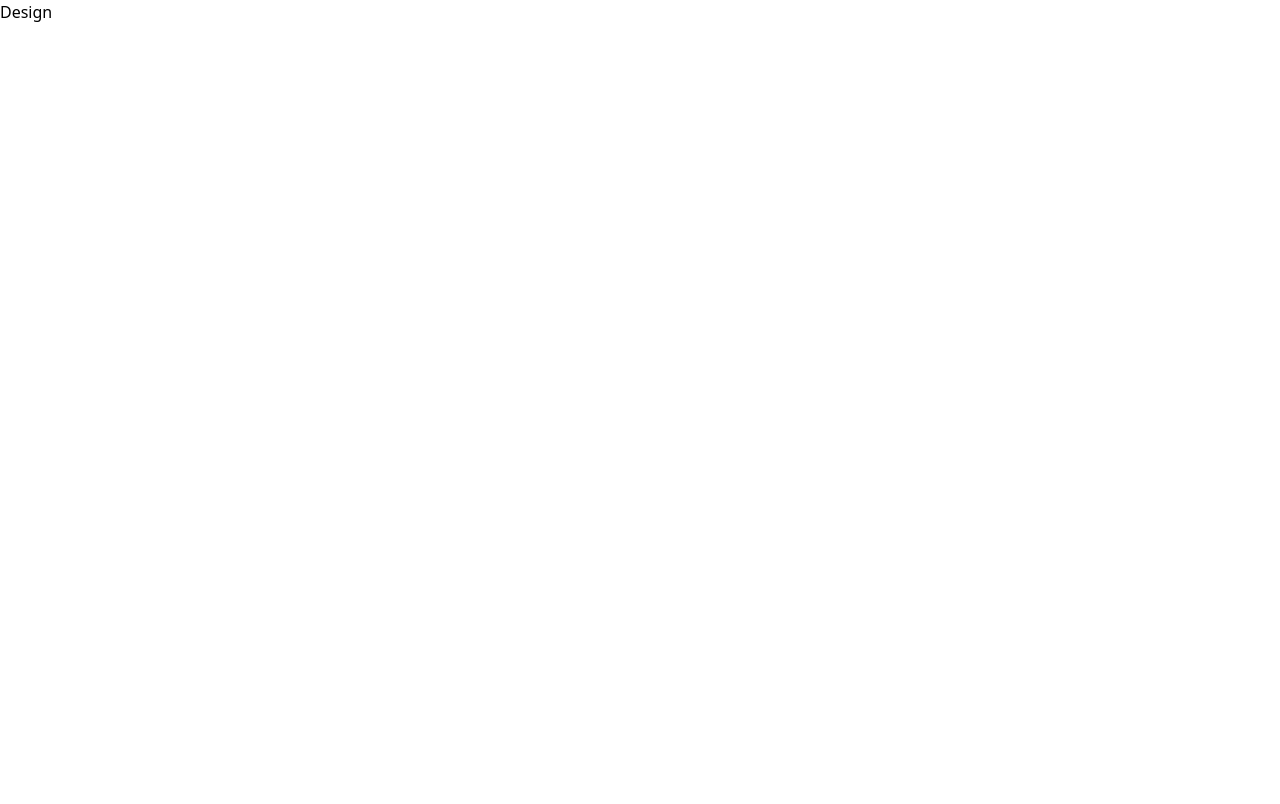
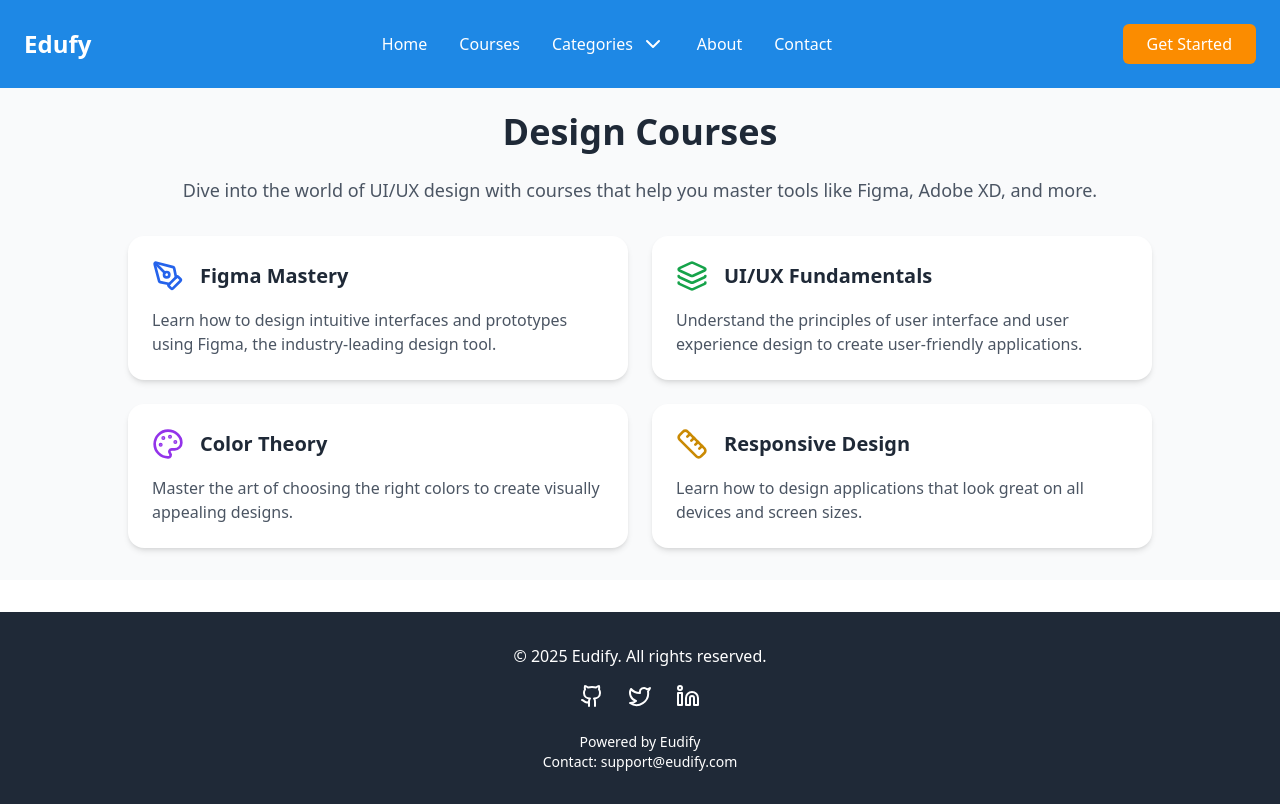
Before and after one commit to Dinesh10731j/Edufy, a Next.js app: page /design in a window 1280 px wide. Built offline with nearby package versions, Linux system fonts and the light colour scheme.

Commit message:
enhance Design page with course listings and layout improvements

```diff
--- a/src/app/(categories)/design/page.tsx
+++ b/src/app/(categories)/design/page.tsx
@@ -1,9 +1,66 @@
-import React from 'react'
+"use client"
+import React from 'react';
+import { PenTool, Layers, Palette, Ruler } from 'lucide-react';
+import Header from '@/components/Header';
+import Footer from '@/components/footer';
 
 const Design = () => {
   return (
-    <div>Design</div>
-  )
-}
+    <div className="flex flex-col min-h-screen">
+      <Header />
+      <main className="flex-1 px-4 py-8 md:px-12 bg-gray-50 pt-28">
+        <div className="max-w-5xl mx-auto">
+          <h1 className="text-4xl font-bold text-center text-gray-800 mb-6">Design Courses</h1>
+          <p className="text-lg text-gray-600 text-center mb-8">
+            Dive into the world of UI/UX design with courses that help you master tools like Figma, Adobe XD, and more.
+          </p>
 
-export default Design
+          <div className="grid grid-cols-1 md:grid-cols-2 gap-6">
+            <div className="p-6 bg-white rounded-2xl shadow-md">
+              <div className="flex items-center mb-4">
+                <PenTool className="text-blue-600 w-8 h-8 mr-4" />
+                <h2 className="text-xl font-semibold text-gray-800">Figma Mastery</h2>
+              </div>
+              <p className="text-gray-600">
+                Learn how to design intuitive interfaces and prototypes using Figma, the industry-leading design tool.
+              </p>
+            </div>
+
+            <div className="p-6 bg-white rounded-2xl shadow-md">
+              <div className="flex items-center mb-4">
+                <Layers className="text-green-600 w-8 h-8 mr-4" />
+                <h2 className="text-xl font-semibold text-gray-800">UI/UX Fundamentals</h2>
+              </div>
+              <p className="text-gray-600">
+                Understand the principles of user interface and user experience design to create user-friendly applications.
+              </p>
+            </div>
+
+            <div className="p-6 bg-white rounded-2xl shadow-md">
+              <div className="flex items-center mb-4">
+                <Palette className="text-purple-600 w-8 h-8 mr-4" />
+                <h2 className="text-xl font-semibold text-gray-800">Color Theory</h2>
+              </div>
+              <p className="text-gray-600">
+                Master the art of choosing the right colors to create visually appealing designs.
+              </p>
+            </div>
+
+            <div className="p-6 bg-white rounded-2xl shadow-md">
+              <div className="flex items-center mb-4">
+                <Ruler className="text-yellow-600 w-8 h-8 mr-4" />
+                <h2 className="text-xl font-semibold text-gray-800">Responsive Design</h2>
+              </div>
+              <p className="text-gray-600">
+                Learn how to design applications that look great on all devices and screen sizes.
+              </p>
+            </div>
+          </div>
+        </div>
+      </main>
+      <Footer />
+    </div>
+  );
+};
+
+export default Design;
```
